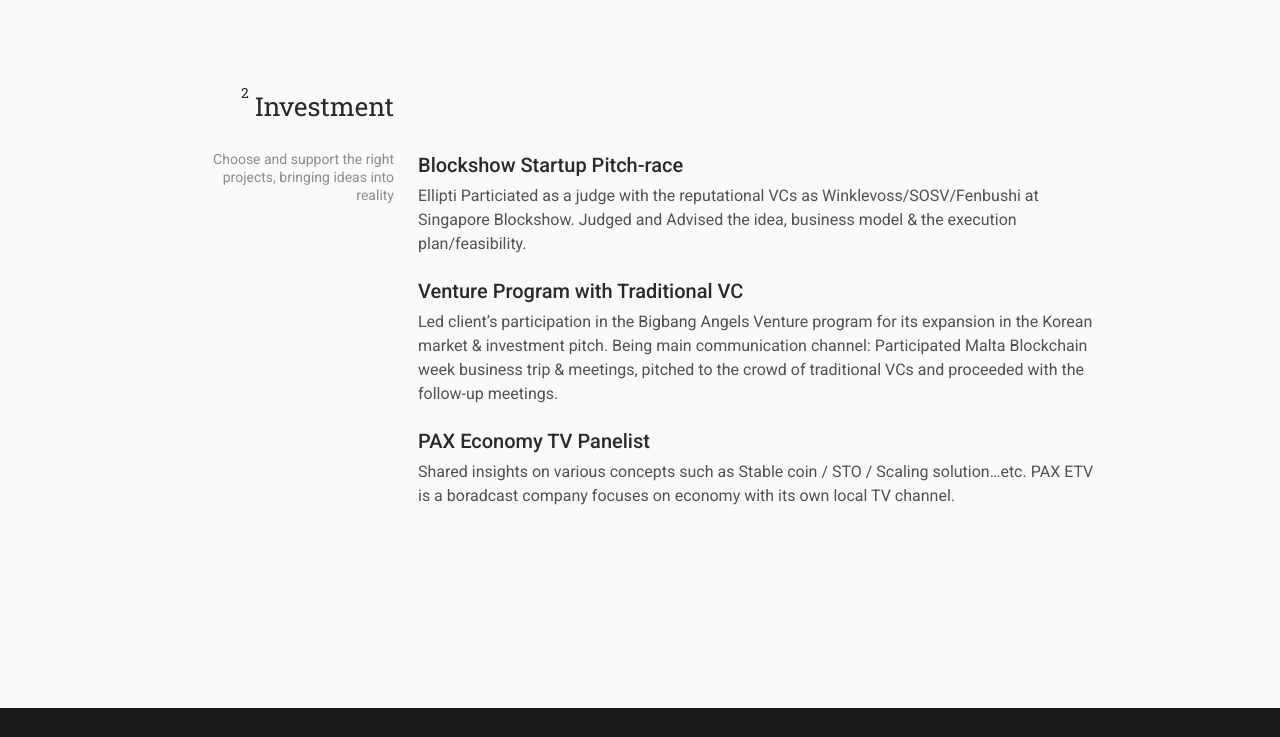
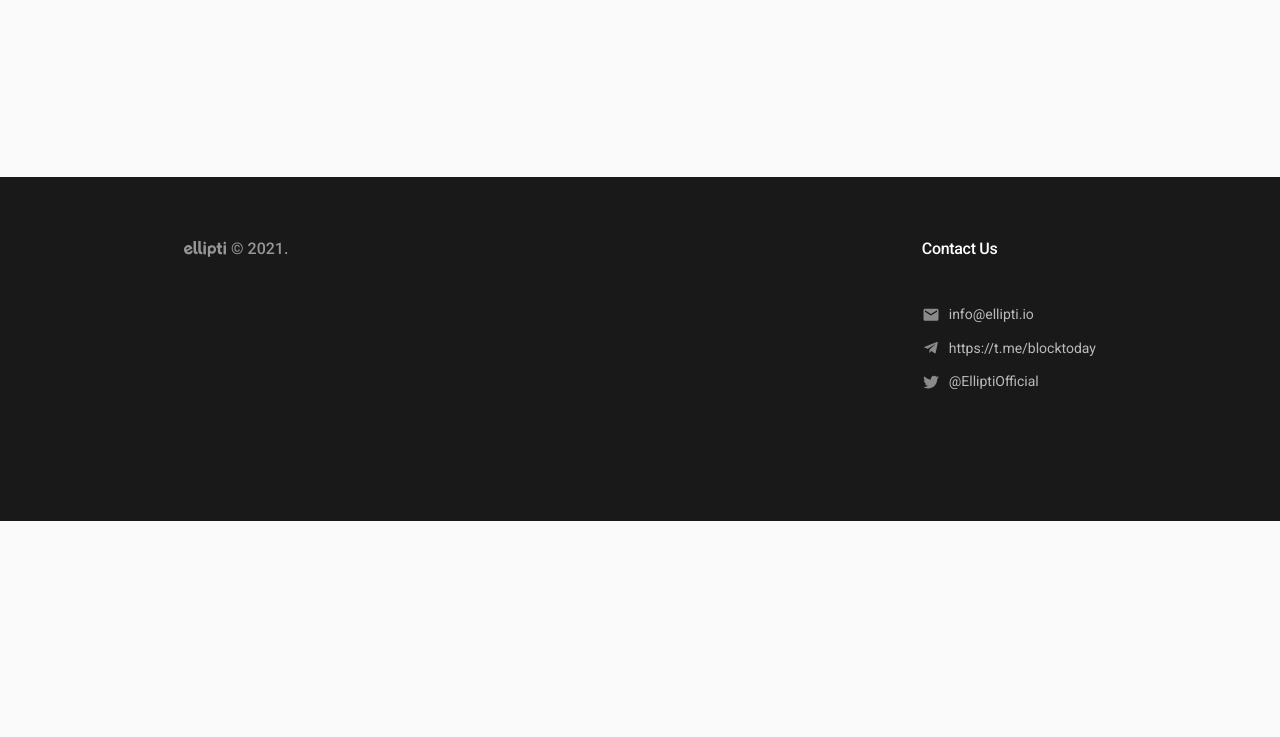
Before and after one commit to ellipti-dev/homepage, a Gatsby site: page /labs in a window 1280 px wide. Shown: the part 1342-2079 px from the top of the page. After the commit the page ends 1863 px from the top, so only its background shows below. Built offline with nearby package versions, Linux system fonts and the light colour scheme; Gatsby itself is replaced by a stand-in of ours.

Commit message:
svg fix & invesment delete

```diff
--- a/src/pages/labs.js
+++ b/src/pages/labs.js
@@ -39,12 +39,6 @@
     "&:last-child": {
       paddingBottom: 0,
     },
-  },
-  sectionNumber: {
-    fontSize: 14,
-    top: -5,
-    left: '-14px',
-    position: 'absolute',
   },
   sectionTitle: {
     fontFamily: "'Roboto slab', serif",
@@ -101,7 +95,6 @@
               <Grid container spacing={3}>
                 <Grid item container md={3} justify="flex-end">
                   <Typography className={classes.sectionTitle} component="h2">
-                    <sup className={classes.sectionNumber}>1</sup>
                     Research
                   </Typography>
                 </Grid>
@@ -153,53 +146,6 @@
               </Grid>
             </Container>
           </section>
-
-          <section id="investment" className={classes.section}>
-            <Container maxWidth="md">
-              <Grid container spacing={3}>
-                <Grid item container md={3} justify="flex-end">
-                  <Typography className={classes.sectionTitle} component="h2">
-                    <sup className={classes.sectionNumber}>2</sup>
-                    Investment
-                  </Typography>
-                </Grid>
-                <Grid item md={9} />
-                {/* contents */}
-                <Grid item container md={3} justify="flex-end">
-                  <Typography
-                    className={classes.sectionDescription}
-                    component="p"
-                  >
-                    Choose and support the right projects, bringing ideas into
-                    reality
-                  </Typography>
-                </Grid>
-                <Grid item md={9}>
-                  {investment.map((item) => (
-                    <div key={item.title}>
-                      <Typography className={classes.contentTitle} component="h3">
-                        {item.title}
-                      </Typography>
-                      {item.subTitle && (
-                        <Typography
-                          className={classes.contentSubtitle}
-                          component="h4"
-                        >
-                          {item.subTitle}
-                        </Typography>
-                      )}
-                      <Typography
-                        className={classes.contentDescription}
-                        component="p"
-                      >
-                        {item.content}
-                      </Typography>
-                    </div>
-                  ))}
-                </Grid>
-              </Grid>
-            </Container>
-          </section>
         </Main>
 
         <FloatingActionButton
```
Also changed, not shown: static/portfolio/akash.svg, static/portfolio/efforce.svg.
